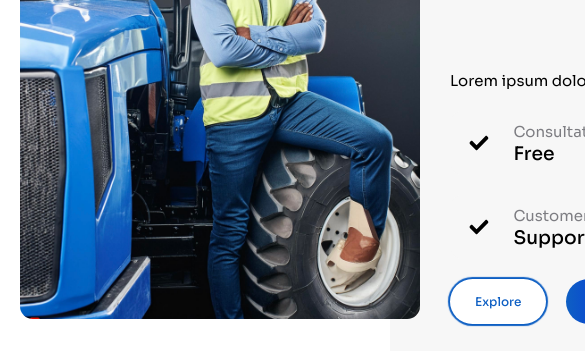
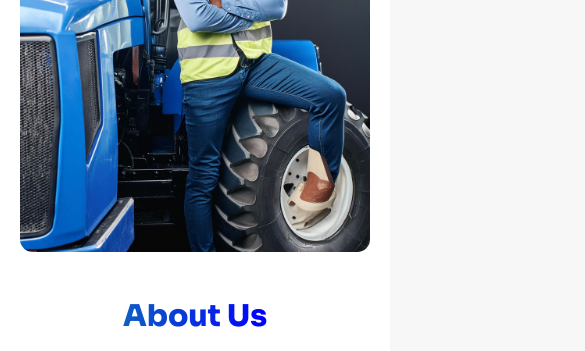
Before and after one commit to zfadel989/YahYa-, a React (Vite) app: page / in a window 390 px wide. Shown: the part 1256-1607 px from the top of the page, 585 px wide, since content can reach past the window. Built offline with nearby package versions, Linux system fonts and the light colour scheme.

Commit message:
adding the Service page

```diff
--- a/src/components/About/About.css
+++ b/src/components/About/About.css
@@ -89,3 +89,45 @@
     gap: 20px;
     width: 100%;
 }
+
+
+
+
+@media (max-width:900px){
+#about .container{
+    grid-template-columns: 100%;
+}
+
+
+
+
+#about .title,
+#about .sub__title,
+#about .description{
+text-align: center;
+}
+
+
+
+#about .buttons__container{
+    justify-content: center;
+    gap: 10px;
+}
+
+#about .group .row .icon__container{
+    width: 1.5rem;
+    height: 1.5rem;
+}
+
+}
+
+
+
+
+
+@media(max-width:600px){
+    #about .company__media__container .box{
+        width: 90px;
+        height: 90px;
+    }
+}
```
